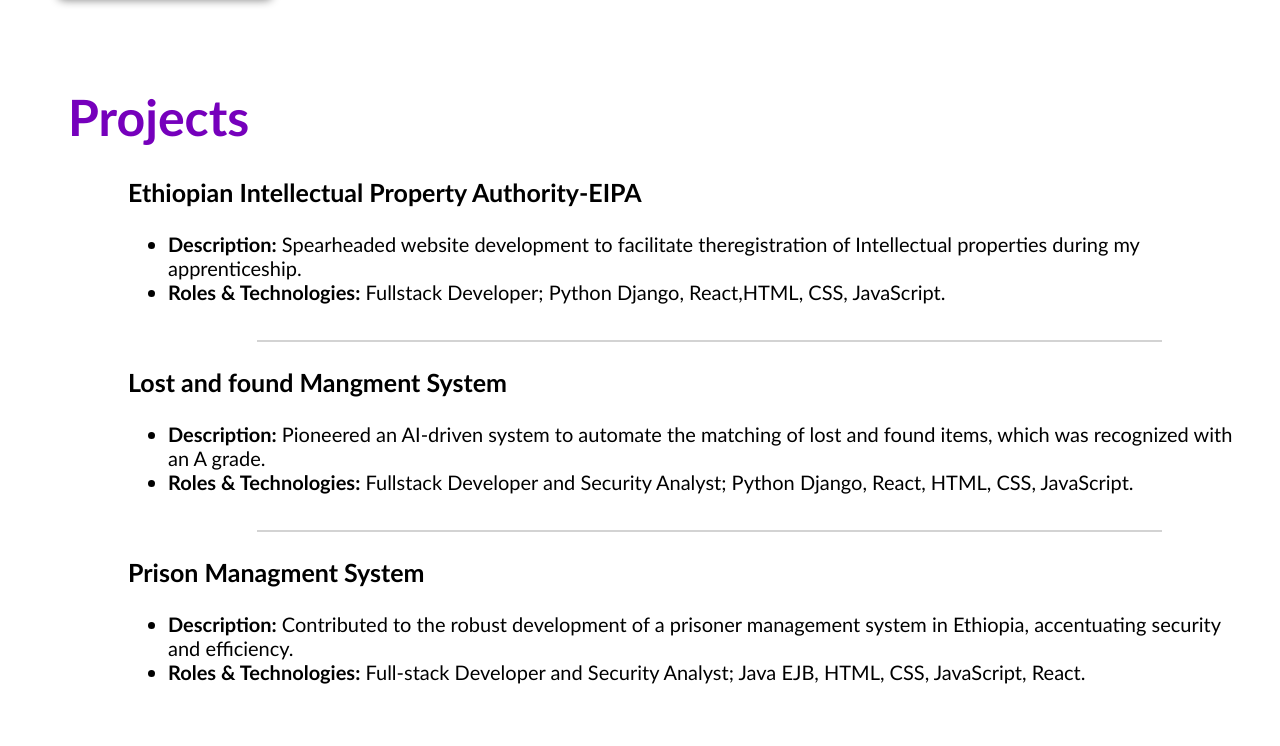
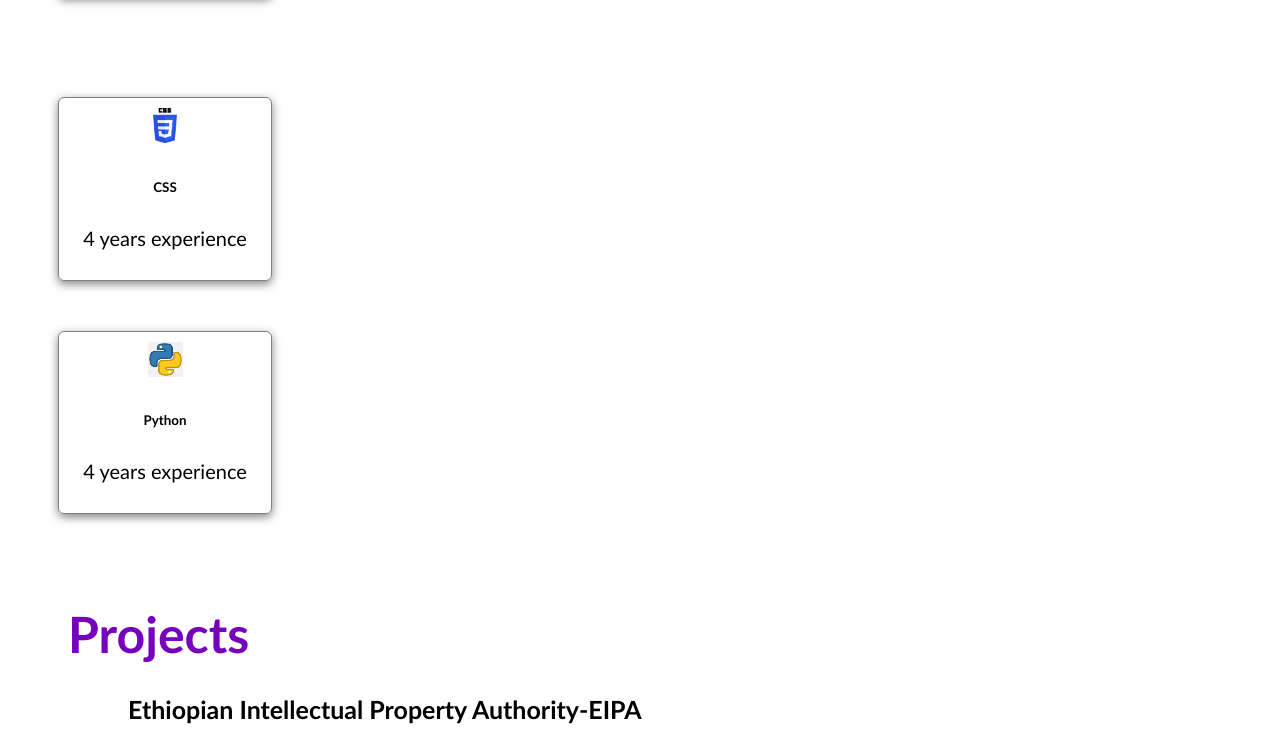
Before and after one commit to nesredin18/myportfolio, a plain HTML site: page index.html in a window 1280 px wide. Shown: the part 1149-1895 px from the top of the page. Drawn offline with Linux system fonts and the light colour scheme.

Commit message:
Update index.html

```diff
--- a/index.html
+++ b/index.html
@@ -13,12 +13,12 @@
           Nesredin Negusie
           <div class="contact_info">
             <img src="html_finalprojimages/envelope.png" alt="https://icons8.com/icon/124377/circled-envelope"/>
-          jdoe@jeemail.com
+          negusienesredin@gmail.com
         </div>
         <div style="clear:both;"></div>
         <div class="contact_info">
           <img src="html_finalprojimages/phone.png" alt="https://icons8.com/icon/124377/circled-envelope"/>
-          +13456764598
+          +251932808120
 
         </div>
         </div>
@@ -87,7 +87,18 @@ values creativity and values-driven development.
           <h6>React</h6>
           <p>2 years experience</p>
         </div>
-
+        </div>
+                <div class="skill">
+          <img src="html_finalprojimages/CSS3.png"/>
+          <h6>CSS</h6>
+          <p>4 years experience</p>
+        </div>
+              </div>
+                <div class="skill">
+          <img src="html_finalprojimages/download.png"/>
+          <h6>Python</h6>
+          <p>4 years experience</p>
+        </div>
         <!-- Add more skills here -->
 
 
```
